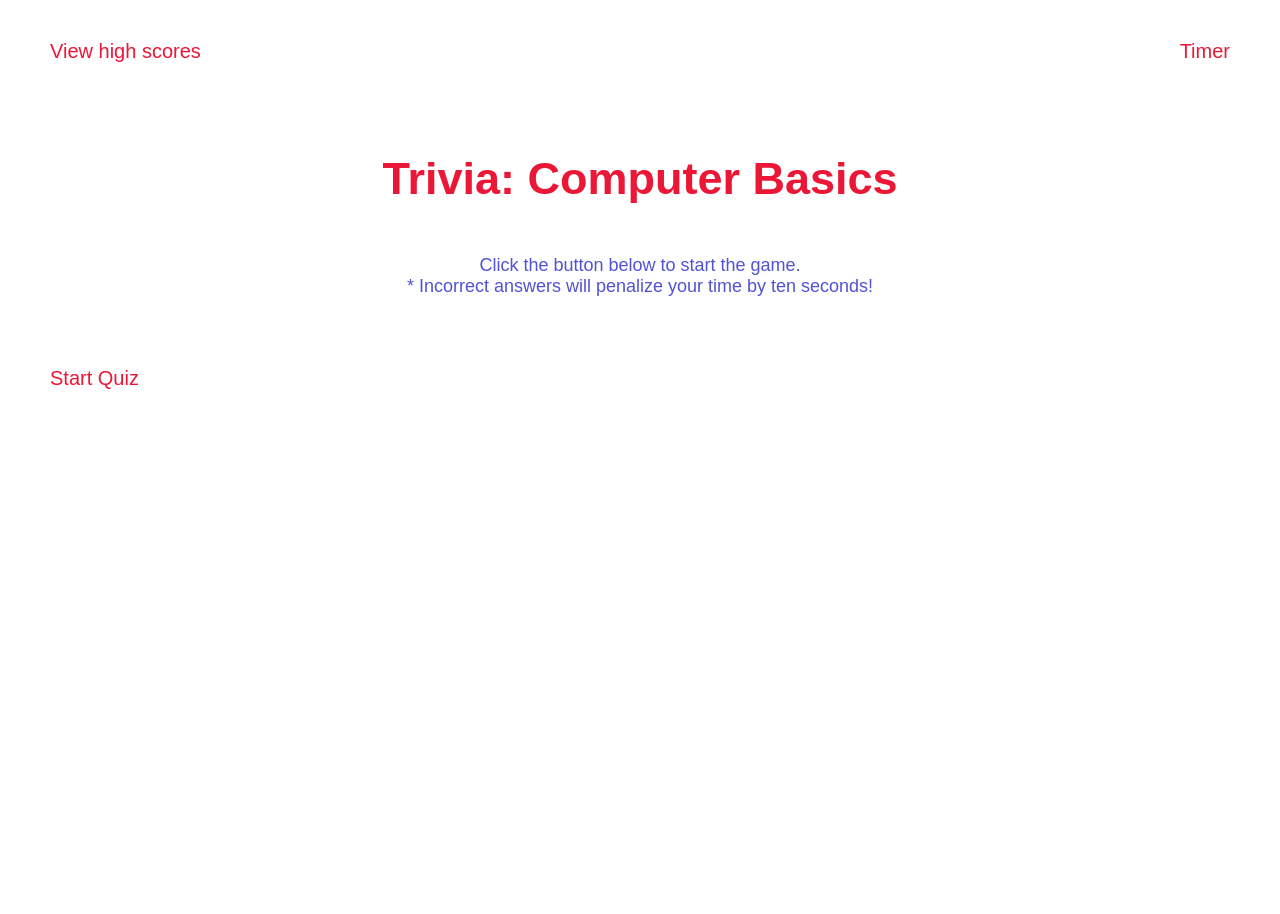
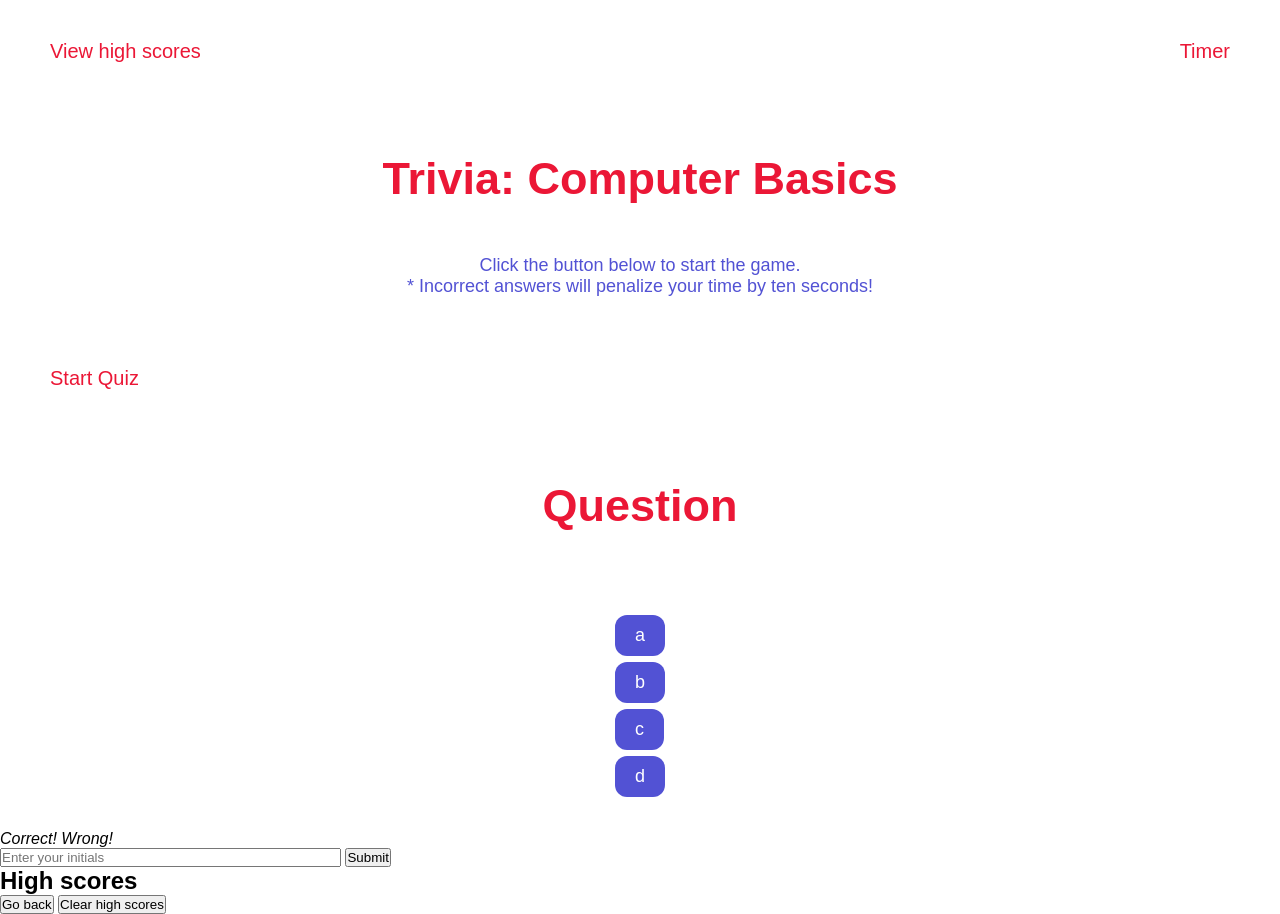
Before and after one commit to sanam1060/trivia, a plain HTML site: page index.html in a window 1280 px wide. Before the commit the page ends 800 px from the top, so only its background shows below. Drawn offline with Linux system fonts and the light colour scheme.

Commit message:
add multiple new sections to index.html including questions/answer, result, end of quiz, high score; modify style.css

```diff
--- a/assets/css/style.css
+++ b/assets/css/style.css
@@ -87,3 +87,27 @@ p {
 .home-text {
   text-align: center;
 }
+
+#answers-section {
+  margin: 30px;
+}
+
+#answers-section {
+  display: flex;
+  flex-direction: column;
+  align-items: flex-start;
+}
+
+.abcd {
+  margin: 3px;
+  border: none;
+  color: white;
+  font-size: 18px;
+  background-color: #5252d4;
+  border-radius: 12px;
+  padding: 10px 20px;
+}
+
+ul {
+  background-color: #eb1736;
+}
--- a/assets/js/script.js
+++ b/assets/js/script.js
@@ -51,8 +51,6 @@ var startTimer = function () {
   tasksToDoEl.appendChild(listItemEl);
 };
 
-// DOM elements
-
 // timer function
 
 // addEventListeners - click
--- a/index.html
+++ b/index.html
@@ -28,6 +28,43 @@
         <button id="btn-start-quiz">Start Quiz</button>
     </main>
 
+    <!-- section questions and answers-->
+    <section id="quiz-content" class="main-content">
+      <h2 id="question" class="questions-title-section">Question</h2>
+      <div id="answers-section">
+        <button id="a" class="abcd" onclick="">a</button>
+        <button id="b" class="abcd" onclick="">b</button>
+        <button id="c" class="abcd" onclick="">c</button>
+        <button id="d" class="abcd" onclick="">d</button>
+      </div>
+    </section>
+
+    <!--result-->
+    <section id="result">
+      <div id="container">
+        <i id="correct">Correct!</i>
+        <i id="wrong">Wrong!</i>
+      </div>
+    </section>
+
+    <!-- section end of quiz - put username/high score -->
+    <div id="end-quiz">
+      <div id="finalScore"></div>
+      <input type="text" size="40" placeholder="Enter your initials" name="initials" id="initials" />
+      <button id="submitScore">Submit</button>
+    </div>
+
+    <!-- section high score -->
+    <div id="high-scores-page">
+      <h2>High scores</h2>
+      <ul id="high-score-list"></ul>
+
+      <div id="end-buttons">
+        <button id="go-back" onclick="">Go back</button>
+        <button id="clear-high-scores" onclick="">Clear high scores</button>
+      </div>
+    </div>
+
     <script src="./assets/js/script.js"></script>
   </body>
 </html>
```
